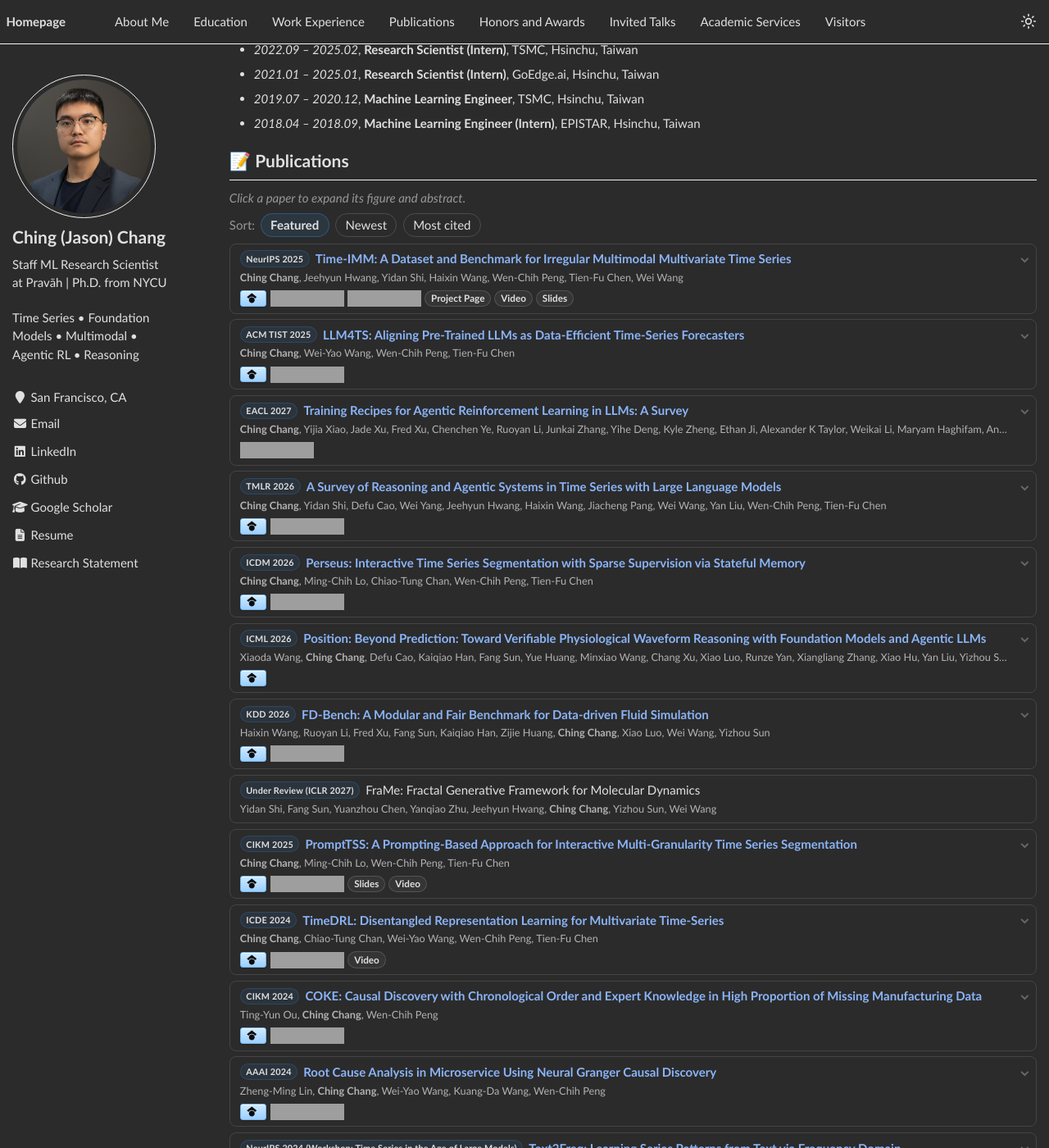
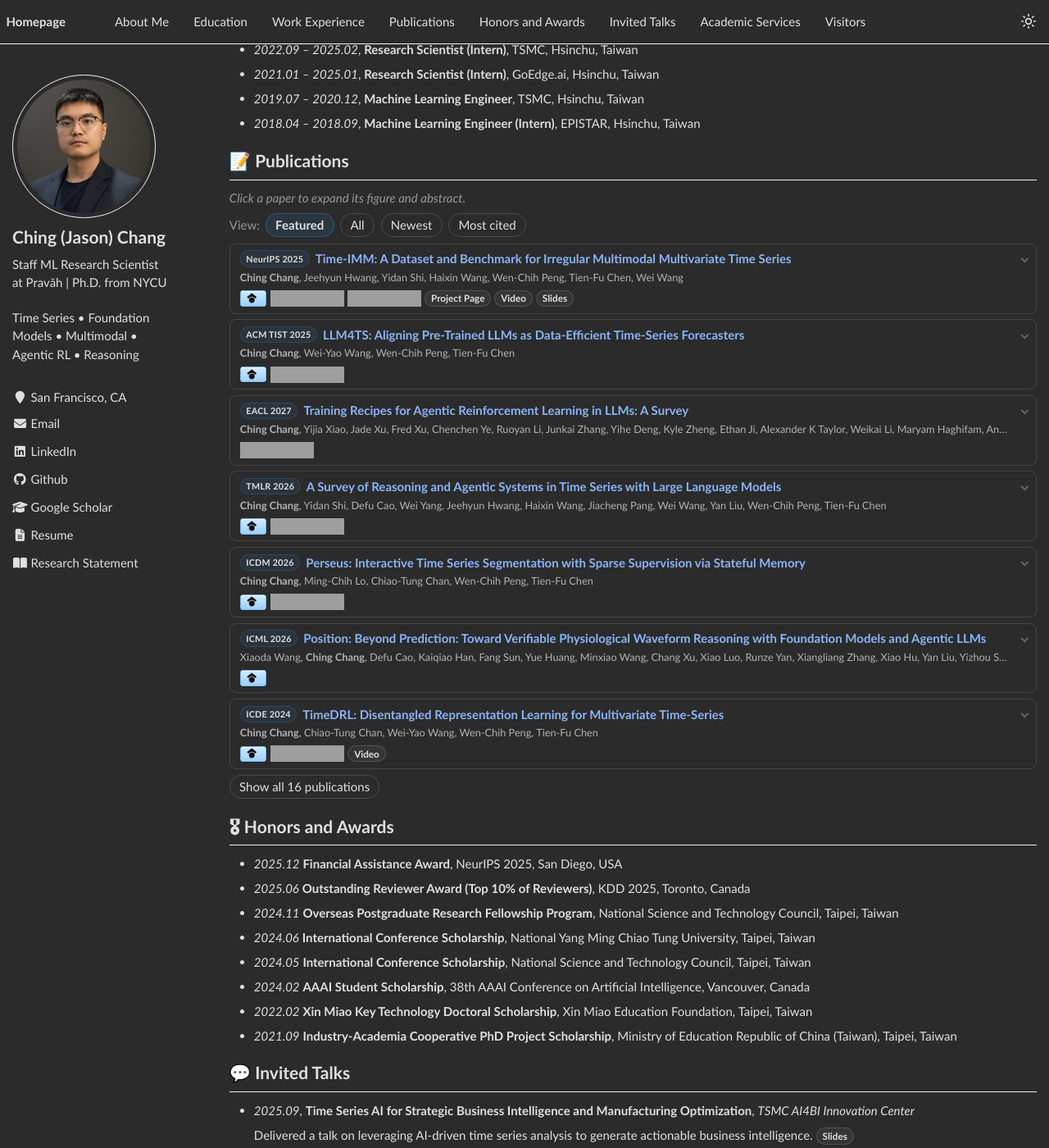
Before and after one commit to blacksnail789521/blacksnail789521.github.io, a Jekyll site: the page built from _pages/about.md, in a window 1280 px wide and 1400 px high, scrolled down 596 px. Shown: the whole window at 82% size. Built offline with Jekyll 4.4.1, drawn with Linux system fonts in a browser that asks for light colours; some of the changed text lies outside the part shown; grey boxes are pictures that could not be loaded.

Commit message:
Publications: Featured view (7 representative papers) + All; add PPG2ECG (NeurIPS 2026); publish resume
Co-Authored-By: Claude Fable 5.2 <noreply@anthropic.com>

```diff
--- a/_pages/about.md
+++ b/_pages/about.md
@@ -215,6 +215,15 @@ details.pub[open] .pub-body {
   border-color: rgba(52, 120, 183, 0.5);
   font-weight: 600;
 }
+/* "Featured" view: only the representative papers (data-featured); JS adds the
+   class, so without JS the full list simply stays visible. */
+#pub-list.featured-only .pub:not([data-featured]) {
+  display: none;
+}
+.pub-more {
+  margin: 0.6em 0 0;
+  font-size: 0.85em;
+}
 a.resume-btn {
   display: inline-block;
   padding: 0.3em 0.9em;
@@ -235,15 +244,16 @@ a.resume-btn:hover {
 
 <p class="pub-hint"><i>Click a paper to expand its figure and abstract.</i></p>
 
-<p class="pub-sort"><span class="pub-sort-label">Sort:</span>
+<p class="pub-sort"><span class="pub-sort-label">View:</span>
   <button type="button" class="pub-sort-btn active" data-sort="featured">Featured</button>
+  <button type="button" class="pub-sort-btn" data-sort="all">All</button>
   <button type="button" class="pub-sort-btn" data-sort="year">Newest</button>
   <button type="button" class="pub-sort-btn" data-sort="citations">Most cited</button>
 </p>
 
 <div id="pub-list">
 
-<details class="pub" data-scholar-id="qxL8FJ1GzNcC">
+<details class="pub" data-featured="true" data-scholar-id="qxL8FJ1GzNcC">
   <summary><span class="pub-badge">NeurIPS 2025</span> <a href="https://arxiv.org/abs/2506.10412">Time-IMM: A Dataset and Benchmark for Irregular Multimodal Multivariate Time Series</a>
     <span class="pub-authors"><b>Ching Chang</b>, Jeehyun Hwang, Yidan Shi, Haixin Wang, Wen-Chih Peng, Tien-Fu Chen, Wei Wang</span>
     <span class="pub-links">{% include scholar_citation_button.html user="OXCVj48AAAAJ" paper="qxL8FJ1GzNcC" %} <a href="https://github.com/blacksnail789521/Time-IMM"><img src="https://img.shields.io/github/stars/blacksnail789521/Time-IMM?style=social&amp;label=Code+Stars" alt="Code Stars"></a> <a href="https://github.com/blacksnail789521/IMM-TSF"><img src="https://img.shields.io/github/stars/blacksnail789521/IMM-TSF?style=social&amp;label=Dataset+Stars" alt="Dataset Stars"></a> <a class="pub-link-btn" href="https://blacksnail789521.github.io/time-imm-project-page/">Project Page</a> <a class="pub-link-btn" href="https://recorder-v3.slideslive.com/?share=103254&amp;s=e5709e82-503d-4a79-88b1-271b89b1f69f">Video</a> <a class="pub-link-btn" href="https://docs.google.com/presentation/d/199W1ktlDa3lwBfGAhLSSGoD7LDLzlgO5/edit?usp=sharing">Slides</a></span>
@@ -254,7 +264,7 @@ a.resume-btn:hover {
   </div>
 </details>
 
-<details class="pub" data-scholar-id="Zph67rFs4hoC">
+<details class="pub" data-featured="true" data-scholar-id="Zph67rFs4hoC">
   <summary><span class="pub-badge">ACM TIST 2025</span> <a href="https://dl.acm.org/doi/10.1145/3719207">LLM4TS: Aligning Pre-Trained LLMs as Data-Efficient Time-Series Forecasters</a>
     <span class="pub-authors"><b>Ching Chang</b>, Wei-Yao Wang, Wen-Chih Peng, Tien-Fu Chen</span>
     <span class="pub-links">{% include scholar_citation_button.html user="OXCVj48AAAAJ" paper="Zph67rFs4hoC" %} <a href="https://github.com/blacksnail789521/LLM4TS"><img src="https://img.shields.io/github/stars/blacksnail789521/LLM4TS?style=social&amp;label=Code+Stars" alt="Code Stars"></a></span>
@@ -265,7 +275,7 @@ a.resume-btn:hover {
   </div>
 </details>
 
-<details class="pub" data-scholar-id="7PzlFSSx8tAC">
+<details class="pub" data-featured="true" data-scholar-id="7PzlFSSx8tAC">
   <summary><span class="pub-badge">EACL 2027</span> <a href="https://www.techrxiv.org/users/1020340/articles/1380448-training-recipes-for-agentic-reinforcement-learning-in-llms-a-survey">Training Recipes for Agentic Reinforcement Learning in LLMs: A Survey</a>
     <span class="pub-authors"><b>Ching Chang</b>, Yijia Xiao, Jade Xu, Fred Xu, Chenchen Ye, Ruoyan Li, Junkai Zhang, Yihe Deng, Kyle Zheng, Ethan Ji, Alexander K Taylor, Weikai Li, Maryam Haghifam, Anthony Cuturrufo, Renliang Sun, Jiahang Sha, Yidan Shi, Wen-Chih Peng, Yizhou Sun, Wei Wang</span>
     <span class="pub-links"><a href="https://github.com/blacksnail789521/Agentic-RL-Training-Recipes"><img src="https://img.shields.io/github/stars/blacksnail789521/Agentic-RL-Training-Recipes?style=social&amp;label=Code+Stars" alt="Code Stars"></a></span>
@@ -276,7 +286,7 @@ a.resume-btn:hover {
   </div>
 </details>
 
-<details class="pub" data-scholar-id="Wp0gIr-vW9MC">
+<details class="pub" data-featured="true" data-scholar-id="Wp0gIr-vW9MC">
   <summary><span class="pub-badge">TMLR 2026</span> <a href="https://openreview.net/forum?id=l3QW42g6u3">A Survey of Reasoning and Agentic Systems in Time Series with Large Language Models</a>
     <span class="pub-authors"><b>Ching Chang</b>, Yidan Shi, Defu Cao, Wei Yang, Jeehyun Hwang, Haixin Wang, Jiacheng Pang, Wei Wang, Yan Liu, Wen-Chih Peng, Tien-Fu Chen</span>
     <span class="pub-links">{% include scholar_citation_button.html user="OXCVj48AAAAJ" paper="Wp0gIr-vW9MC" %} <a href="https://github.com/blacksnail789521/Time-Series-Reasoning-Survey"><img src="https://img.shields.io/github/stars/blacksnail789521/Time-Series-Reasoning-Survey?style=social&amp;label=Code+Stars" alt="Code Stars"></a></span>
@@ -287,7 +297,7 @@ a.resume-btn:hover {
   </div>
 </details>
 
-<details class="pub" data-scholar-id="mVmsd5A6BfQC">
+<details class="pub" data-featured="true" data-scholar-id="mVmsd5A6BfQC">
   <summary><span class="pub-badge">ICDM 2026</span> <a href="https://arxiv.org/abs/2510.09930">Perseus: Interactive Time Series Segmentation with Sparse Supervision via Stateful Memory</a>
     <span class="pub-authors"><b>Ching Chang</b>, Ming-Chih Lo, Chiao-Tung Chan, Wen-Chih Peng, Tien-Fu Chen</span>
     <span class="pub-links">{% include scholar_citation_button.html user="OXCVj48AAAAJ" paper="mVmsd5A6BfQC" %} <a href="https://github.com/blacksnail789521/Perseus"><img src="https://img.shields.io/github/stars/blacksnail789521/Perseus?style=social&amp;label=Code+Stars" alt="Code Stars"></a></span>
@@ -298,7 +308,7 @@ a.resume-btn:hover {
   </div>
 </details>
 
-<details class="pub" data-scholar-id="dhFuZR0502QC">
+<details class="pub" data-featured="true" data-scholar-id="dhFuZR0502QC">
   <summary><span class="pub-badge">ICML 2026</span> <a href="https://doi.org/10.36227/techrxiv.177092226.67693184/v1">Position: Beyond Prediction: Toward Verifiable Physiological Waveform Reasoning with Foundation Models and Agentic LLMs</a>
     <span class="pub-authors">Xiaoda Wang, <b>Ching Chang</b>, Defu Cao, Kaiqiao Han, Fang Sun, Yue Huang, Minxiao Wang, Chang Xu, Xiao Luo, Runze Yan, Xiangliang Zhang, Xiao Hu, Yan Liu, Yizhou Sun, Wei Wang, Carl Yang</span>
     <span class="pub-links">{% include scholar_citation_button.html user="OXCVj48AAAAJ" paper="dhFuZR0502QC" %}</span>
@@ -306,6 +316,16 @@ a.resume-btn:hover {
   <div class="pub-body">
     <div class="pub-fig"><img src="images/papers/waveform_reasoning.png" alt="Verifiable physiological waveform reasoning" width="2115" height="880" loading="lazy"></div>
     <p class="pub-desc">This position paper argues that physiological waveform analysis should move beyond black-box prediction toward verifiable reasoning, mapping how foundation models and agentic LLMs can ground, verify, and explain conclusions drawn from signals such as ECG and PPG, and laying out the field's open challenges and research agenda.</p>
+  </div>
+</details>
+
+<details class="pub" data-scholar-id="L8Ckcad2t8MC">
+  <summary><span class="pub-badge">NeurIPS 2026</span> <a href="https://openreview.net/forum?id=iOvXn5DzBr">PPG2ECG: Physiology-Guided Latent Rectified Flow for Electro-Hemodynamic PPG-to-ECG Generation</a>
+    <span class="pub-authors">Xiaoda Wang, Minxiao Wang, Kaiqiao Han, Defu Cao, <b>Ching Chang</b>, Yidan Shi, Runze Yan, Xiao Luo, Yan Liu, Xiao Hu, Yizhou Sun, Wei Wang, Carl Yang</span>
+    <span class="pub-links">{% include scholar_citation_button.html user="OXCVj48AAAAJ" paper="L8Ckcad2t8MC" %}</span>
+  </summary>
+  <div class="pub-body">
+    <p class="pub-desc">PPG2ECG generates ECG waveforms from the PPG signals that wearables already record. An electro-hemodynamic simulator that co-models ECG and PPG through shared cardiac phase dynamics structures the latent space and guides a PPG-conditioned latent rectified flow, yielding ECGs that are more faithful in morphology and beat timing and that improve downstream cardiovascular disease classification on the large-scale MC-MED dataset.</p>
   </div>
 </details>
 
@@ -336,7 +356,7 @@ a.resume-btn:hover {
   </div>
 </details>
 
-<details class="pub" data-scholar-id="WF5omc3nYNoC">
+<details class="pub" data-featured="true" data-scholar-id="WF5omc3nYNoC">
   <summary><span class="pub-badge">ICDE 2024</span> <a href="https://arxiv.org/abs/2312.04142">TimeDRL: Disentangled Representation Learning for Multivariate Time-Series</a>
     <span class="pub-authors"><b>Ching Chang</b>, Chiao-Tung Chan, Wei-Yao Wang, Wen-Chih Peng, Tien-Fu Chen</span>
     <span class="pub-links">{% include scholar_citation_button.html user="OXCVj48AAAAJ" paper="WF5omc3nYNoC" %} <a href="https://github.com/blacksnail789521/TimeDRL"><img src="https://img.shields.io/github/stars/blacksnail789521/TimeDRL?style=social&amp;label=Code+Stars" alt="Code Stars"></a> <a class="pub-link-btn" href="https://youtu.be/LyDl77cS7Ko">Video</a></span>
@@ -404,11 +424,19 @@ a.resume-btn:hover {
 
 </div>
 
+<p class="pub-more" id="pub-more" hidden><button type="button" class="pub-sort-btn" id="pub-more-btn">Show all publications</button></p>
+
 <script>
 (function () {
   var list = document.getElementById('pub-list');
   if (!list) return;
-  var featured = Array.prototype.slice.call(list.querySelectorAll('.pub'));
+  // Source order = curated order. "Featured" shows only the data-featured cards;
+  // "All" shows every card in this order; the other two sort the full list.
+  var cards = Array.prototype.slice.call(list.querySelectorAll('.pub'));
+  var more = document.getElementById('pub-more');
+  var moreBtn = document.getElementById('pub-more-btn');
+  var buttons = document.querySelectorAll('.pub-sort-btn[data-sort]');
+  var current = 'featured';
   var cites = null;
   function yearOf(card) {
     var badge = card.querySelector('.pub-badge');
@@ -431,24 +459,35 @@ a.resume-btn:hover {
     order.forEach(function (c) { list.appendChild(c); });
   }
   function apply(mode) {
+    current = mode;
+    list.classList.toggle('featured-only', mode === 'featured');
+    if (more) more.hidden = mode !== 'featured';
     if (mode === 'year') {
-      reorder(featured.slice().sort(function (a, b) { return yearOf(b) - yearOf(a); }));
+      reorder(cards.slice().sort(function (a, b) { return yearOf(b) - yearOf(a); }));
     } else if (mode === 'citations') {
       loadCites().then(function () {
+        if (current !== 'citations') return; // view changed while the snapshot loaded
         var n = function (c) { return cites[c.getAttribute('data-scholar-id')] || 0; };
-        reorder(featured.slice().sort(function (a, b) { return n(b) - n(a); }));
+        reorder(cards.slice().sort(function (a, b) { return n(b) - n(a); }));
       }).catch(function () { /* crawler snapshot unreachable — keep current order */ });
     } else {
-      reorder(featured.slice());
+      reorder(cards.slice());
     }
   }
-  document.querySelectorAll('.pub-sort-btn').forEach(function (btn) {
-    btn.addEventListener('click', function () {
-      document.querySelectorAll('.pub-sort-btn').forEach(function (b) { b.classList.remove('active'); });
-      btn.classList.add('active');
-      apply(btn.getAttribute('data-sort'));
+  function select(mode) {
+    buttons.forEach(function (b) {
+      b.classList.toggle('active', b.getAttribute('data-sort') === mode);
     });
+    apply(mode);
+  }
+  buttons.forEach(function (btn) {
+    btn.addEventListener('click', function () { select(btn.getAttribute('data-sort')); });
   });
+  if (moreBtn) {
+    moreBtn.textContent = 'Show all ' + cards.length + ' publications';
+    moreBtn.addEventListener('click', function () { select('all'); });
+  }
+  select('featured');
 })();
 </script>
 
```
Also changed, not shown: 1 other file.
